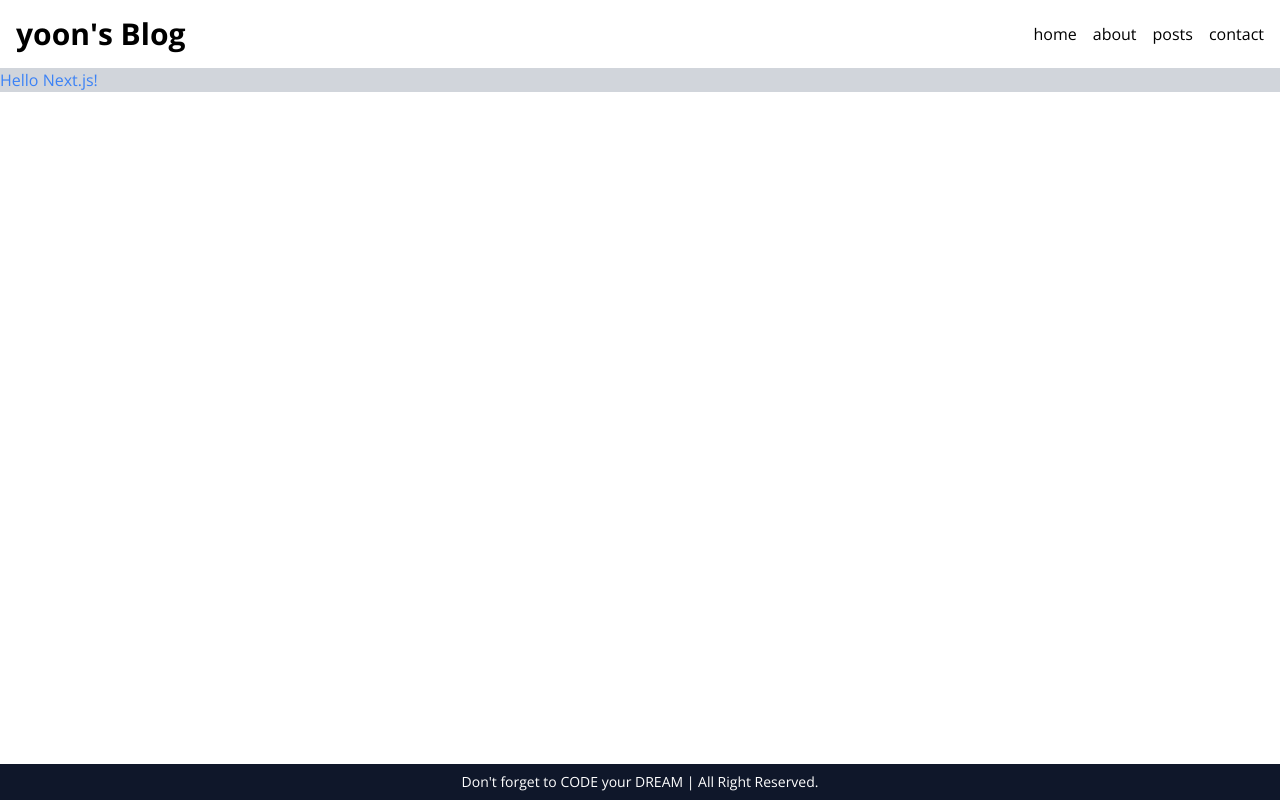
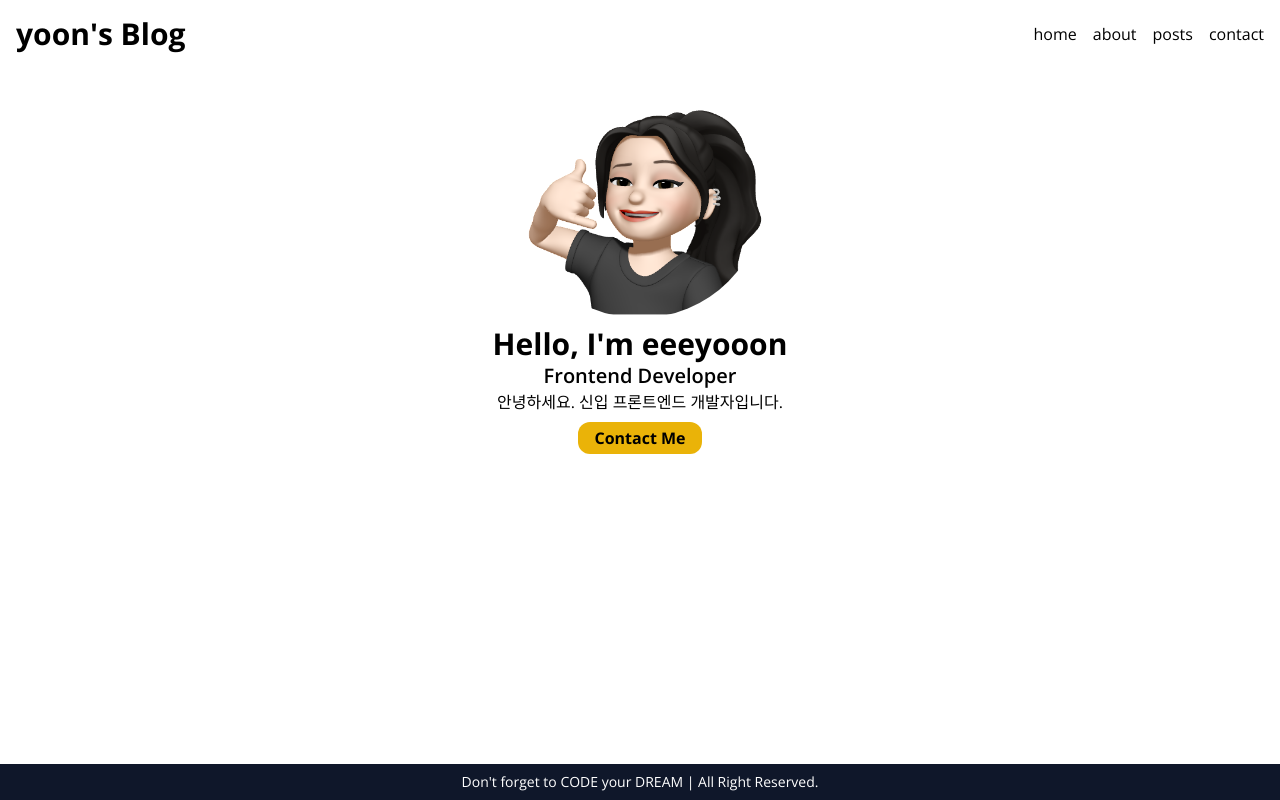
Before and after one commit to eeeyooon/Nextjs-Blog, a Next.js app: page / in a window 1280 px wide. Built offline with nearby package versions, Linux system fonts and the light colour scheme.

Commit message:
[💄 style] hero 컴포넌트 생성 및 스타일링 적용

```diff
--- a/src/app/page.tsx
+++ b/src/app/page.tsx
@@ -1,5 +1,9 @@
-export default function Home() {
+import Hero from "@/components/Hero";
+
+export default function HomePage() {
   return (
-    <section className="bg-gray-300 text-blue-500">Hello Next.js!</section>
+    <>
+      <Hero />
+    </>
   );
 }
--- /dev/null
+++ b/src/components/Hero.tsx
@@ -0,0 +1,25 @@
+import Link from "next/link";
+import Image from "next/image";
+import ProfileImage from "../../public/images/profile.png";
+export default function Hero() {
+  return (
+    <section className="text-center">
+      <Image
+        className="mx-auto rounded-full"
+        src={ProfileImage}
+        alt="Picture of the author"
+        width={250}
+        height={250}
+        priority
+      />
+      <h2 className="text-3xl font-bold mt-2">{"Hello, I'm eeeyooon"}</h2>
+      <h3 className="text-xl font-semibold">Frontend Developer</h3>
+      <p>안녕하세요. 신입 프론트엔드 개발자입니다.</p>
+      <Link href="/contact">
+        <button className="bg-yellow-500  rounded-xl py-1 px-4 mt-2 font-bold">
+          Contact Me
+        </button>
+      </Link>
+    </section>
+  );
+}
```
